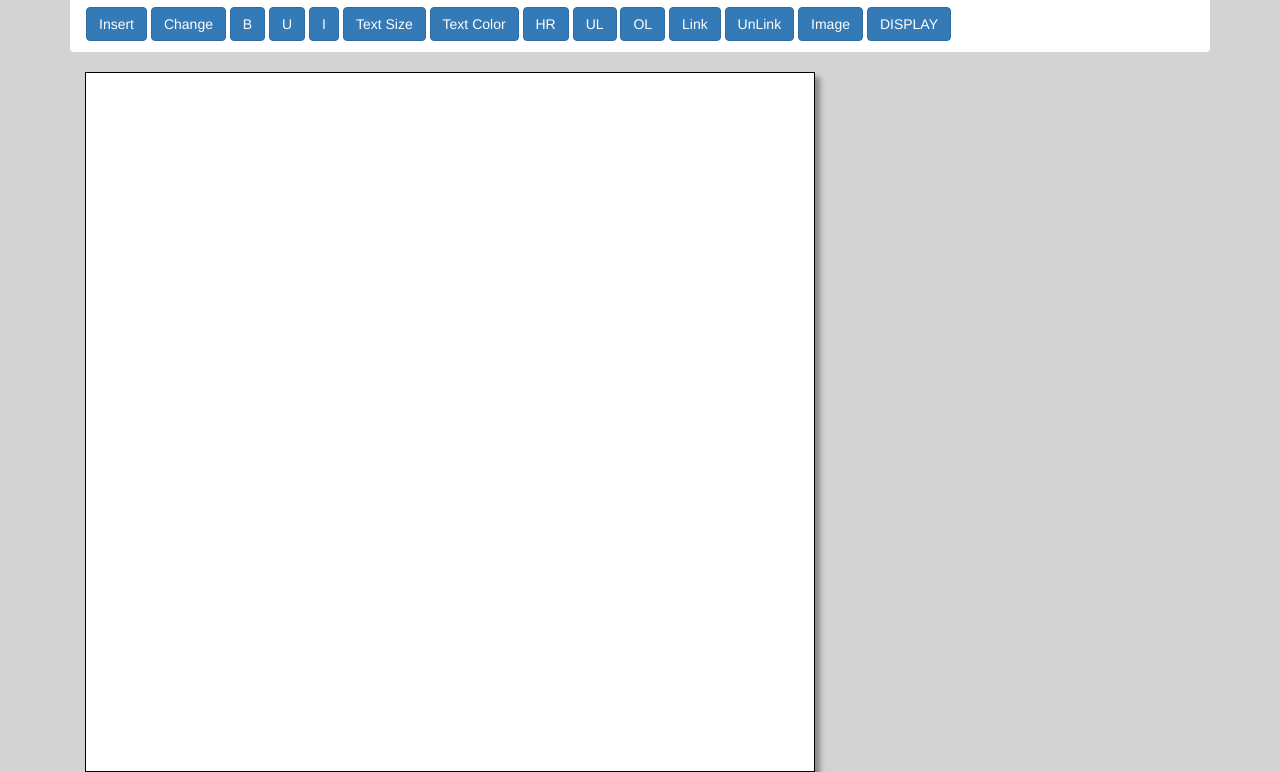
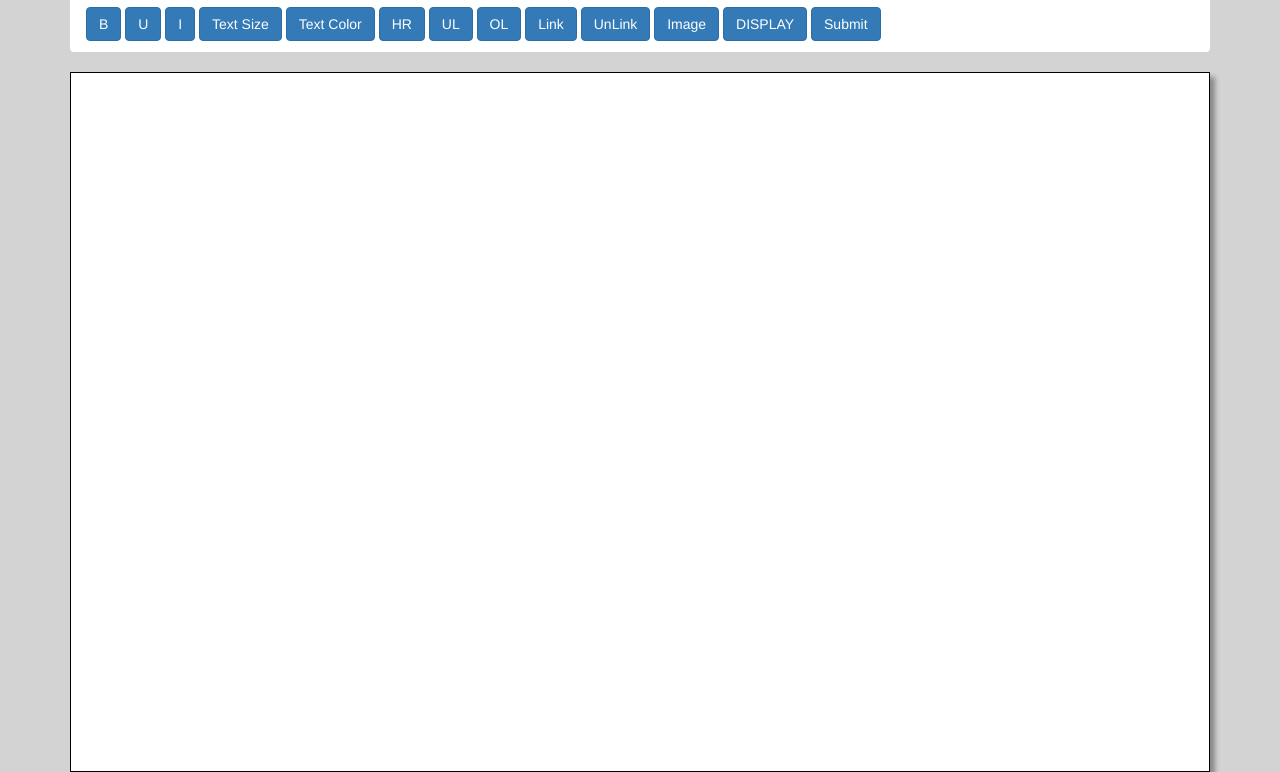
Before and after one commit to andrewnc/TAGZ, a plain HTML site: page index.html in a window 1280 px wide. Shown: the part 97-869 px from the top of the page. Drawn offline with nearby package versions, Linux system fonts and the light colour scheme.

Commit message:
submit jquery button added.  Removed some buttons

```diff
--- a/index.html
+++ b/index.html
@@ -1,7 +1,7 @@
 <html>
 <head>
+<script src="https://ajax.googleapis.com/ajax/libs/jquery/1.11.3/jquery.min.js"></script>
 <script type="text/javascript" src="js/editor.js"></script>
-<script src="https://ajax.googleapis.com/ajax/libs/jquery/1.11.3/jquery.min.js"></script>
 <link rel="stylesheet" href="https://maxcdn.bootstrapcdn.com/bootstrap/3.3.5/css/bootstrap.min.css">
 <link rel="stylesheet" href="css/style.css">
 </head>
@@ -15,8 +15,6 @@
   <p>Entry Body:<br> -->
     <p>
       <div id="wysiwyg-cp" class="col-md-10">
-        <input class="btn btn-primary" type="button" onClick="insert_iframe()" value="Insert">
-        <input class="btn btn-primary" type="button" onClick="change_tag()" value="Change">
         <input class="btn btn-primary" type="button" onClick="iBold()" value="B">
         <input class="btn btn-primary" type="button" onClick="iUnderline()" value="U">
         <input class="btn btn-primary" type="button" onClick="iItalic()" value="I">
@@ -29,14 +27,15 @@
         <input class="btn btn-primary" type="button" onClick="iUnLink()" value="UnLink">
         <input class="btn btn-primary" type="button" onClick="iImage()" value="Image">
         <input class="btn btn-primary" type="button" onClick="displaySlider()" value="DISPLAY">
+        <input class="btn btn-primary" type="button" onClick="submit_changes()" value="Submit">
       </div>
 
 </div>
 
-<div class="col-md-8">
+<div lass="col-md-8">
   <!-- Hide(but keep)your normal textarea and place in the iFrame replacement for it -->
   <textarea style="display:none;" name="myTextArea" id="myTextArea" cols="100" rows="14"></textarea>
-  <iframe name="richTextField" id="richTextField" class="col-md-12"><input type="button" value="TEST"/>sdadfsad</iframe>
+  <iframe name="richTextField" id="richTextField" class="col-md-12"><div id="content"></div></iframe>
    <!-- style="border:#000000 1px solid; width:700px; height:300px;" -->
   <!-- End replacing your normal textarea -->
 </div>
--- a/js/editor.js
+++ b/js/editor.js
@@ -1,4 +1,8 @@
-
+$(function() {
+    $the_iframe = $('#richTextField').contents().find('body');
+    $the_iframe.append('<div id="content"></div>');
+    $the_iframe = $('#richTextField').contents().find('#content');
+});
 function iFrameOn(){
 	richTextField.document.designMode = 'On';
 }
@@ -61,3 +65,7 @@ function change_tag(){
 function displaySlider(){
   	$( "#tagz" ).toggle( "slide" );
 }
+
+function submit_changes(){
+	$the_iframe.append("SUBMIT");
+}
```
